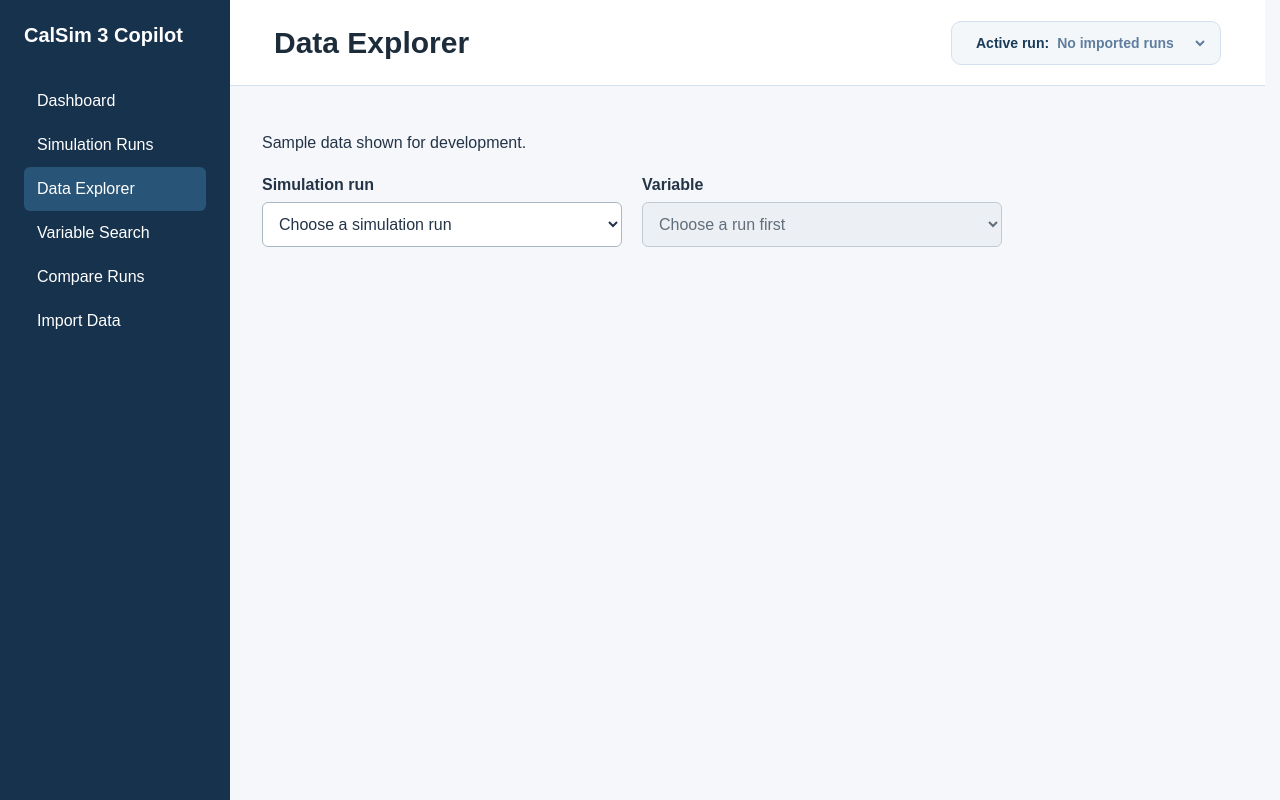
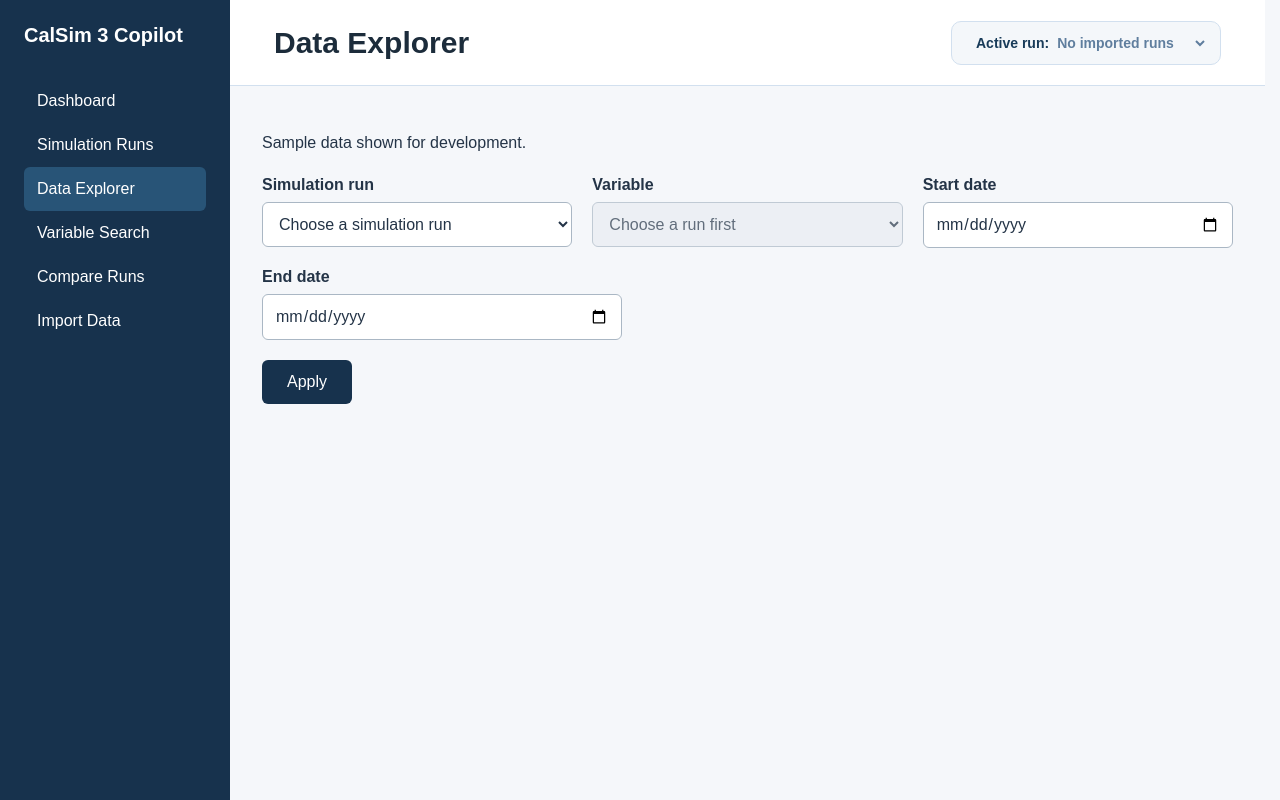
Before and after one commit to SantiagoAlvarado3377/calsim3, a React app in the folder frontend/: page / in a window 1280 px wide. Both pictures are taken after a click on the button "Data Explorer". Built offline with nearby package versions, Linux system fonts and the light colour scheme; the HTML template or start-up script is replaced by a standard one.

Commit message:
SCRUM-170 SCRUM-171 SCRUM-172 SCRUM-173 Add date range and Apply

```diff
--- a/frontend/src/App.css
+++ b/frontend/src/App.css
@@ -108,3 +108,75 @@
   outline: 2px solid #285477;
   outline-offset: 2px;
 }
+
+.data-explorer-field input[type='date'] {
+  width: 100%;
+  min-width: 0;
+  padding: 12px;
+  border: 1px solid #aab7c4;
+  border-radius: 6px;
+  background: white;
+  color: #243447;
+  font: inherit;
+}
+
+.data-explorer-field input[type='date']:focus-visible {
+  outline: 2px solid #285477;
+  outline-offset: 2px;
+}
+
+.data-explorer-actions {
+  flex-basis: 100%;
+}
+
+.data-explorer-actions button {
+  padding: 12px 24px;
+  border: 1px solid transparent;
+  border-radius: 6px;
+  background: #17324d;
+  color: white;
+  font: inherit;
+  cursor: pointer;
+}
+
+.data-explorer-actions button:hover {
+  background: #285477;
+}
+
+.data-explorer-actions button:focus-visible {
+  outline: 2px solid #285477;
+  outline-offset: 3px;
+}
+
+.data-explorer-error {
+  color: #a12020;
+}
+
+.data-explorer-applied {
+  margin-top: 28px;
+  padding: 20px;
+  border: 1px solid #aab7c4;
+  border-radius: 6px;
+  background: white;
+}
+
+.data-explorer-applied h2 {
+  margin: 0 0 16px;
+  font-size: 20px;
+}
+
+.data-explorer-applied dl {
+  display: grid;
+  grid-template-columns: repeat(auto-fit, minmax(min(100%, 180px), 1fr));
+  gap: 16px;
+  margin: 0;
+}
+
+.data-explorer-applied dt {
+  font-weight: 600;
+}
+
+.data-explorer-applied dd {
+  margin: 6px 0 0;
+  overflow-wrap: anywhere;
+}
--- a/frontend/src/pages/DataExplorer.jsx
+++ b/frontend/src/pages/DataExplorer.jsx
@@ -21,32 +21,113 @@ const sampleRuns = [
   },
 ];
 
+function validateDateRange(startDate, endDate) {
+  if (!startDate || !endDate) {
+    return 'Choose both a start date and an end date.';
+  }
+
+  const datesAreValid = [startDate, endDate].every((value) => {
+    if (!/^\d{4}-\d{2}-\d{2}$/.test(value)) return false;
+
+    const date = new Date(`${value}T00:00:00Z`);
+
+    // checks the calendar date so an invalid day cannot roll into another month
+    return !Number.isNaN(date.getTime()) &&
+      date.getUTCFullYear() > 0 &&
+      date.toISOString().slice(0, 10) === value;
+  });
+
+  if (!datesAreValid) {
+    return 'Enter valid start and end dates.';
+  }
+
+  if (startDate > endDate) {
+    return 'Start date must be on or before end date.';
+  }
+
+  return '';
+}
+
 function DataExplorer() {
   const [selectedRunId, setSelectedRunId] = useState('');
   const [selectedVariableId, setSelectedVariableId] = useState('');
+  const [startDate, setStartDate] = useState('');
+  const [endDate, setEndDate] = useState('');
+  const [formError, setFormError] = useState('');
+  const [appliedSelections, setAppliedSelections] = useState(null);
 
   const selectedRun = sampleRuns.find(
     (run) => run.id === selectedRunId
   );
 
+  const appliedRun = sampleRuns.find(
+    (run) => run.id === appliedSelections?.runId
+  );
+
+  const appliedVariable = appliedRun?.variables.find(
+    (variable) => variable.id === appliedSelections?.variableId
+  );
+
   function handleRunChange(event) {
     setSelectedRunId(event.target.value);
     setSelectedVariableId(''); // clears the previous variable when the run changes
+    setFormError('');
+  }
+
+  function handleApply(event) {
+    event.preventDefault(); // keeps the form from reloading the page
+
+    if (!selectedRun) {
+      setFormError('Choose a simulation run.');
+      return;
+    }
+
+    const selectedVariable = selectedRun.variables.find(
+      (variable) => variable.id === selectedVariableId
+    );
+
+    if (!selectedVariable) {
+      setFormError('Choose a variable from the selected run.');
+      return;
+    }
+
+    const dateError = validateDateRange(startDate, endDate);
+
+    if (dateError) {
+      setFormError(dateError);
+      return;
+    }
+
+    // saves a separate copy so editing the inputs does not change applied selections
+    setAppliedSelections({
+      runId: selectedRunId,
+      variableId: selectedVariableId,
+      startDate,
+      endDate,
+    });
+
+    setFormError('');
   }
 
   return (
     <main className="data-explorer" aria-labelledby="data-explorer-title">
       <PageHeader id="data-explorer-title" title="Data Explorer" />
+
       <div className="data-explorer-content">
         <p>Sample data shown for development.</p>
 
-        <div className="data-explorer-selectors">
+        <form
+          className="data-explorer-selectors"
+          onSubmit={handleApply}
+          noValidate
+        >
           <div className="data-explorer-field">
             <label htmlFor="simulation-run">Simulation run</label>
             <select
               id="simulation-run"
               value={selectedRunId}
               onChange={handleRunChange}
+              required
             >
               <option value="">Choose a simulation run</option>
               {sampleRuns.map((run) => (
@@ -62,12 +143,17 @@ function DataExplorer() {
             <select
               id="simulation-variable"
               value={selectedVariableId}
-              onChange={(event) => setSelectedVariableId(event.target.value)}
+              onChange={(event) => {
+                setSelectedVariableId(event.target.value);
+                setFormError('');
+              }}
               disabled={!selectedRun}
+              required
             >
               <option value="">
                 {selectedRun ? 'Choose a variable' : 'Choose a run first'}
               </option>
+
               {/* shows only the variables available in the selected run */}
               {selectedRun?.variables.map((variable) => (
                 <option key={variable.id} value={variable.id}>
@@ -76,7 +162,73 @@ function DataExplorer() {
               ))}
             </select>
           </div>
-        </div>
+
+          <div className="data-explorer-field">
+            <label htmlFor="start-date">Start date</label>
+            <input
+              id="start-date"
+              type="date"
+              value={startDate}
+              onChange={(event) => {
+                setStartDate(event.target.value);
+                setFormError('');
+              }}
+              required
+            />
+          </div>
+
+          <div className="data-explorer-field">
+            <label htmlFor="end-date">End date</label>
+            <input
+              id="end-date"
+              type="date"
+              value={endDate}
+              onChange={(event) => {
+                setEndDate(event.target.value);
+                setFormError('');
+              }}
+              required
+            />
+          </div>
+
+          <div className="data-explorer-actions">
+            {formError && (
+              <p className="data-explorer-error" role="alert">
+                {formError}
+              </p>
+            )}
+
+            <button type="submit">Apply</button>
+          </div>
+        </form>
+
+        {appliedSelections && (
+          <section
+            className="data-explorer-applied"
+            aria-labelledby="applied-selections-title"
+          >
+            <h2 id="applied-selections-title">Applied selections</h2>
+
+            <dl>
+              <div>
+                <dt>Simulation run</dt>
+                <dd>{appliedRun?.name}</dd>
+              </div>
+              <div>
+                <dt>Variable</dt>
+                <dd>{appliedVariable?.name}</dd>
+              </div>
+              <div>
+                <dt>Start date</dt>
+                <dd>{appliedSelections.startDate}</dd>
+              </div>
+              <div>
+                <dt>End date</dt>
+                <dd>{appliedSelections.endDate}</dd>
+              </div>
+            </dl>
+          </section>
+        )}
       </div>
     </main>
   );
```
